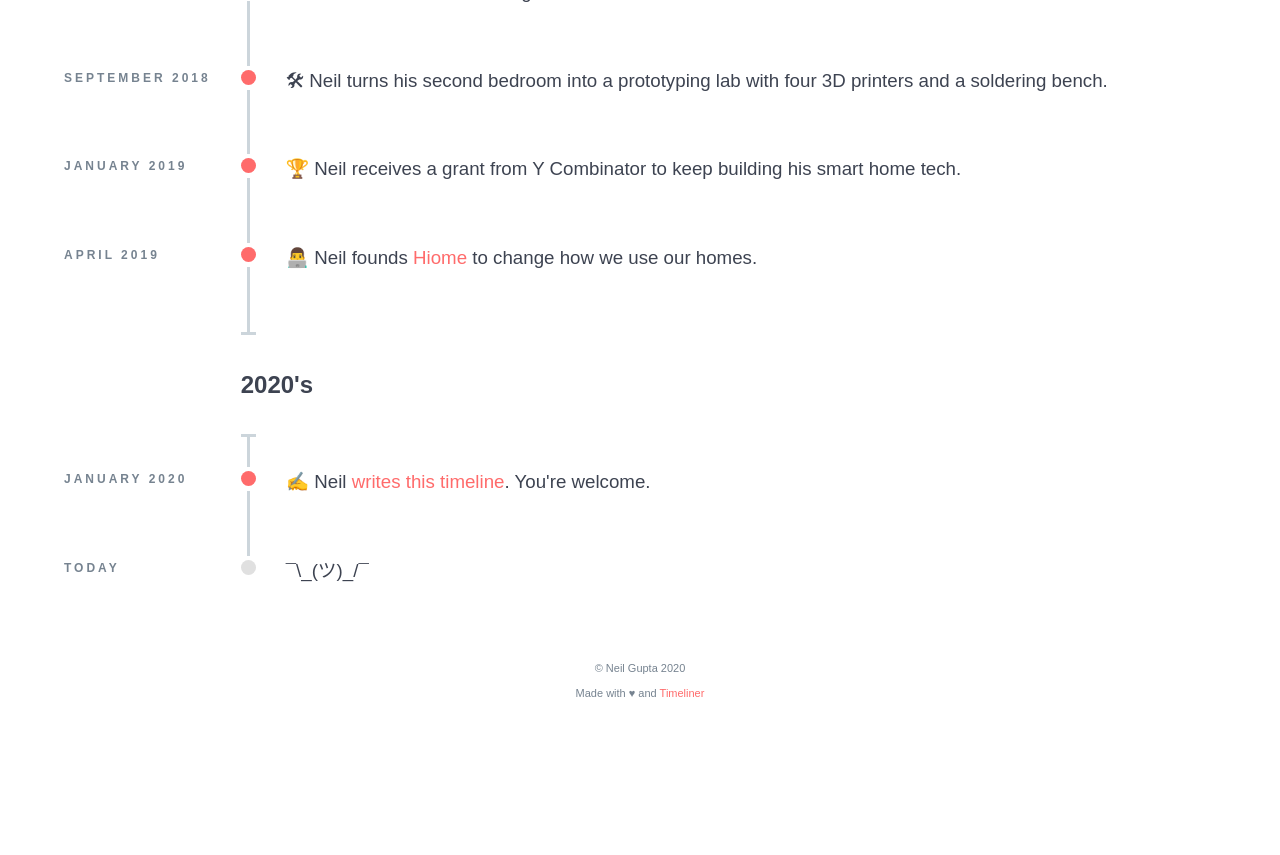
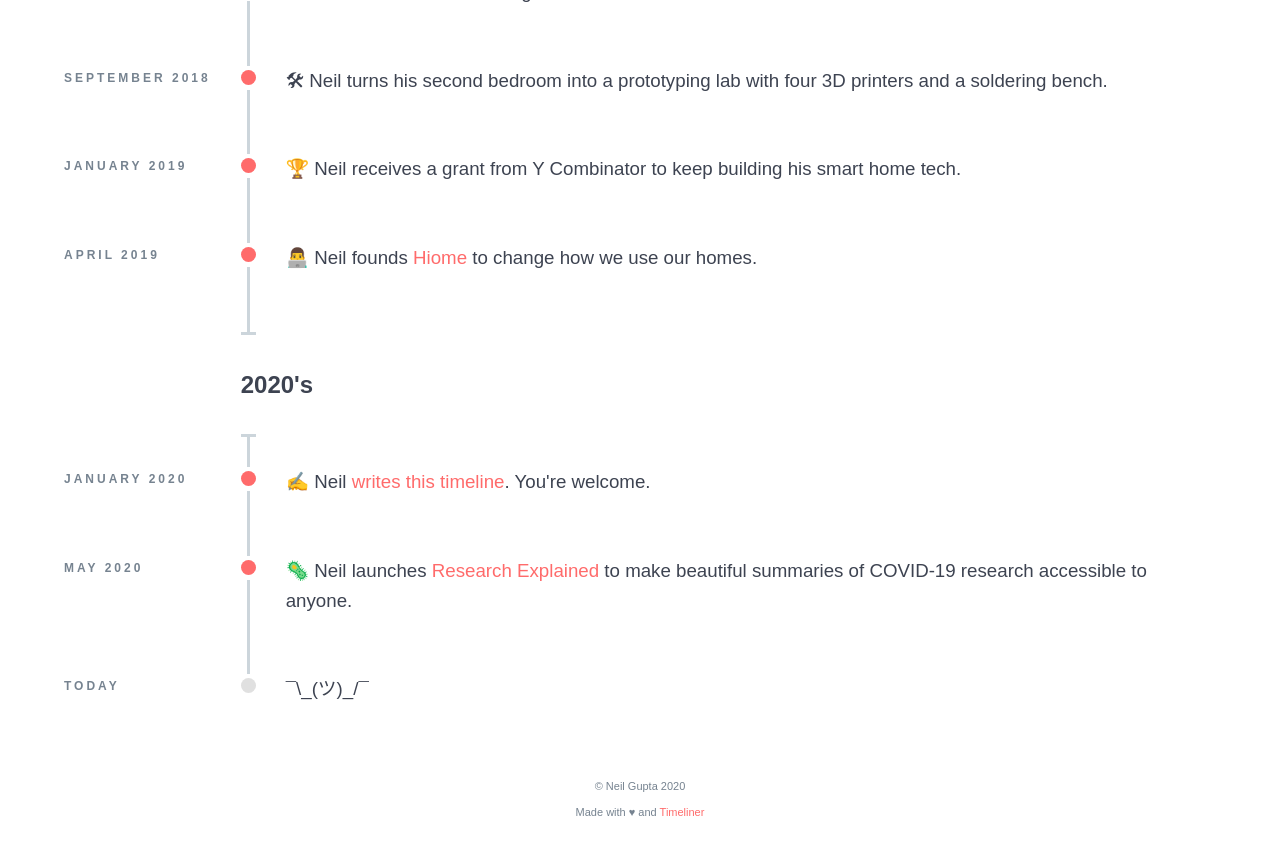
Before and after one commit to neilgupta/timeliner, a Jekyll site: the page built from index.html, in a window 1280 px wide and 900 px high, scrolled down 3745 px. Shown: the top 855 px of the window. Built offline with Jekyll 4.4.1, drawn with Linux system fonts in a browser that asks for light colours; before the commit the page ends 4527 px from its top, so only the background shows below that.

Commit message:
add Research Explained

```diff
--- a/_config.yml
+++ b/_config.yml
@@ -37,7 +37,7 @@ periods:
     - August 2007: "📱 Neil gets the first iPhone. People make fun of him for spending $600 on a phone."
     - August 2008: "✈️ Neil moves to Chicago."
     - November 2009: >-
-        📷 Neil gets a DSLR camera and picks up <a href="https://photos.metamorphium.com" target="_blank" rel="noopener noreferrer"
+        📷 Neil gets a DSLR camera and picks up <a href="https://photos.metamorphium.com" target="_blank" rel="noopener"
         title="See some of my photos">photography as a hobby</a>.
   - name: 2010's
     events:
@@ -45,7 +45,7 @@ periods:
     - October 2010: 🎂 Neil turns 20.
     - October 2011: 🏆 Neil becomes a ThinkChicago Fellow.
     - December 2011: >-
-        💻 Neil works with <a href="https://vimeo.com/33098706" target="_blank" rel="noopener noreferrer" title="Watch a slideshow of
+        💻 Neil works with <a href="https://vimeo.com/33098706" target="_blank" rel="noopener" title="Watch a slideshow of
         my team's trip to Haiti">Haiti's Ministry of Education, OLPC, and IIT</a> to deploy solar panels, laptops, and servers pre-loaded with
         Wikipedia in a Haitian school.
     - May 2012: >-
@@ -53,16 +53,16 @@ periods:
         and a specialization in Artificial Intelligence.
     - June 2012: "👨‍💻 Neil cofounds Tabule, a smart student planner powered by AI. It has over 4 stars in the App Store."
     - July 2012: >-
-        🎙 Neil does a press conference with <a href="https://en.wikipedia.org/wiki/Rahm_Emanuel" target="_blank" rel="noopener noreferrer">
+        🎙 Neil does a press conference with <a href="https://en.wikipedia.org/wiki/Rahm_Emanuel" target="_blank" rel="noopener">
         Rahm Emanuel</a> about Tabule and Chicago tech. Emanuel says "Chicago needs more Neils." Neil agrees for exactly 3 years.
     - June 2013: 💀 Tabule shuts down, the team is acqui-hired.
     - August 2014: >-
-        👨‍💻 Neil builds the <a href="https://vimeo.com/108903604" target="_blank" rel="noopener noreferrer" title="Watch the
+        👨‍💻 Neil builds the <a href="https://vimeo.com/108903604" target="_blank" rel="noopener" title="Watch the
         Flocks in action">Flocks</a>, an art installation that reacts to its environment. Cisco displays two at their Internet of Things
         conference, 1871 displays four of them.
     - December 2014: >-
         👨‍💻 Neil prototypes <a href="http://web.archive.org/web/20141219174007/http://www.getmaven.com/" target="_blank"
-        rel="noopener noreferrer" title="Hurray for Wayback Machine!">Maven</a>, the operating system for your business, to automate mundane
+        rel="noopener" title="Hurray for Wayback Machine!">Maven</a>, the operating system for your business, to automate mundane
         tasks with an email.
     - July 2015: 🤕 Neil gets hit by a bicyclist named Neil G. He wakes up in the hospital with 14 stitches on his face but no new superpowers.
     - October 2015: 🧧 Instructure IPO's.
@@ -72,8 +72,12 @@ periods:
     - September 2018: 🛠 Neil turns his second bedroom into a prototyping lab with four 3D printers and a soldering bench.
     - January 2019: 🏆 Neil receives a grant from Y Combinator to keep building his smart home tech.
     - April 2019: >-
-        👨‍💻 Neil founds <a href="https://hiome.com" target="_blank" rel="noopener noreferrer">Hiome</a> to change how we use our homes.
+        👨‍💻 Neil founds <a href="https://hiome.com" target="_blank" rel="noopener">Hiome</a> to change how we use our homes.
   - name: 2020's
     events:
     - January 2020: >-
-        ✍️ Neil <a href="https://github.com/neilgupta/timeliner" target="_blank" rel="noopener noreferrer" title="Make your own!">writes this timeline</a>. You're welcome.
+        ✍️ Neil <a href="https://github.com/neilgupta/timeliner" target="_blank" rel="noopener" title="Make your own!">writes this
+        timeline</a>. You're welcome.
+    - May 2020: >-
+        🦠 Neil launches <a href="https://researchexplained.org" target="_blank" rel="noopener">Research Explained</a> to make beautiful
+        summaries of COVID-19 research accessible to anyone.
```
